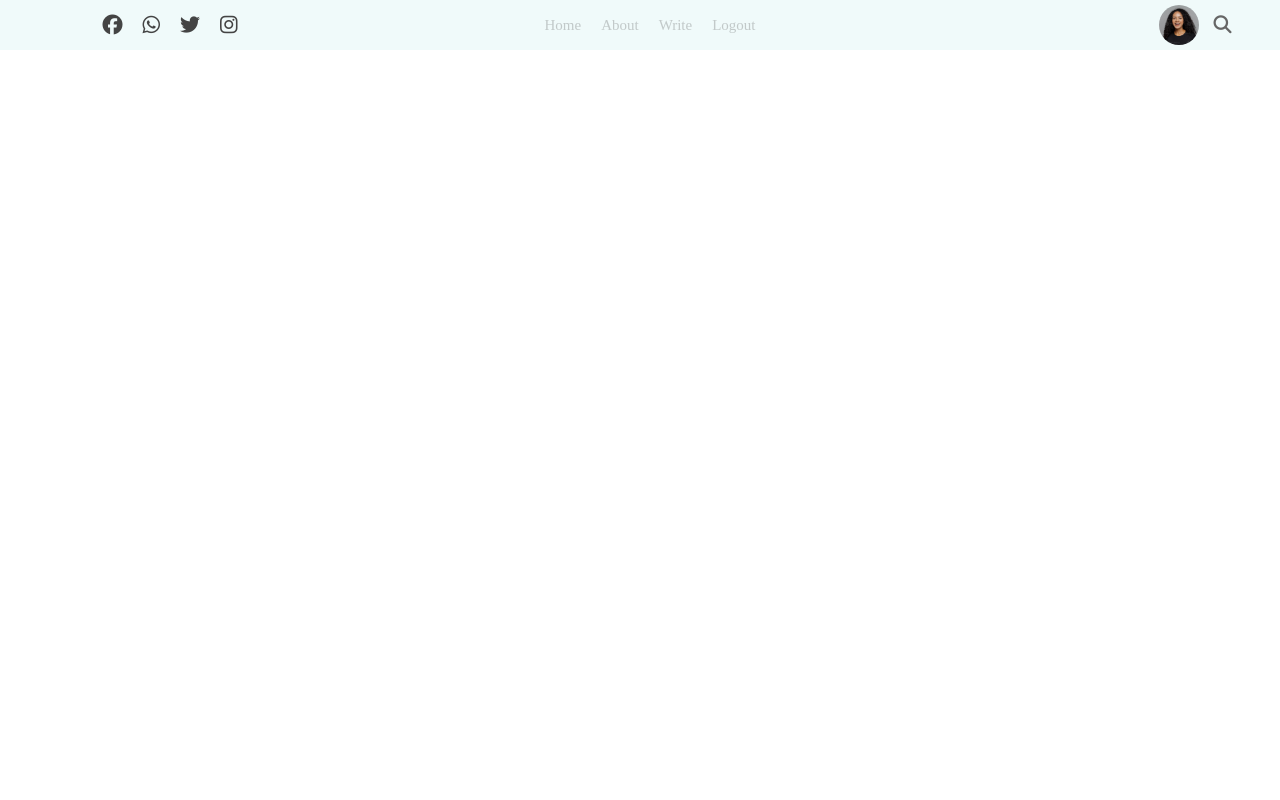
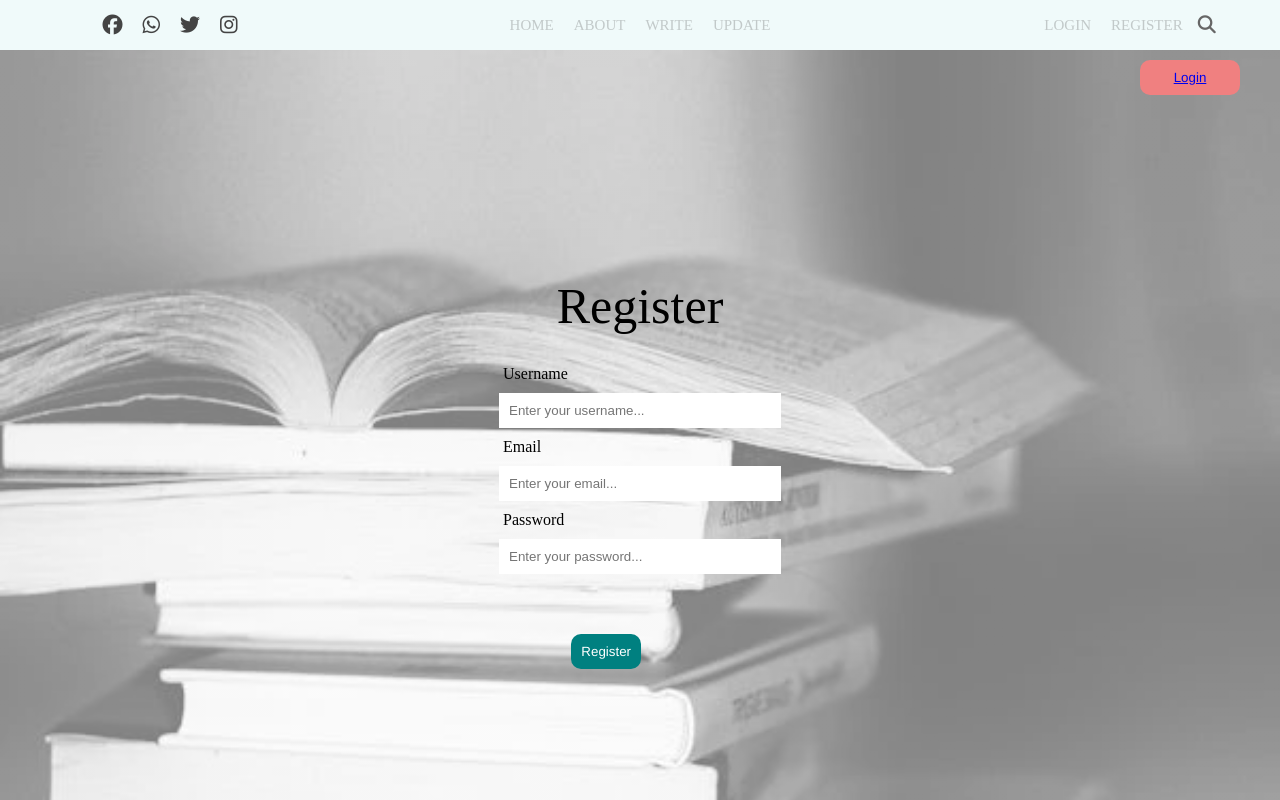
Before and after one commit to EngrHenry111/CapstoneProjectClient, a React (Vite) app: page /write in a window 1280 px wide. Built offline with nearby package versions, Linux system fonts and the light colour scheme.

Commit message:
connecting backend to front end

```diff
--- a/index.html
+++ b/index.html
@@ -12,6 +12,11 @@
         margin: 0;
         padding: 0;
       }
+
+      .link{
+        text-decoration: none;
+        color: inherit;
+      }
     </style>
   </head>
   <body>
--- a/package.json
+++ b/package.json
@@ -10,6 +10,7 @@
     "preview": "vite preview"
   },
   "dependencies": {
+    "axios": "^1.8.4",
     "react": "^19.0.0",
     "react-dom": "^19.0.0",
     "react-router-dom": "^6.30.0"
--- a/src/App.jsx
+++ b/src/App.jsx
@@ -1,6 +1,6 @@
 
 
-import { useState } from 'react'
+import { useState, useEffect } from 'react'
 import { Topbar } from './component/topbar/topbar'
 import {Home} from './pages/home/home'
 import { Single } from './pages/single/single'
@@ -8,16 +8,70 @@ import { Write } from './pages/write/write'
 import { Settings } from './pages/write/settings/settings'
 import { Login } from './pages/login/login'
 import { Register } from './pages/register/register'
+import { BrowserRouter as Router, Routes, Route, Link } from "react-router-dom";
+import { SinglePost } from './component/singlePost/singlePost'
+import { Post } from './component/post/post'
 
 
-function App() {
+
+  function App() {
+  //   const [user, setUser] = useState(null);
+  //   const navigate = useNavigate();
+
+  //   useEffect(() => {
+  //     // Check if user data exists in localStorage (or could be fetched from API)
+  //     const storedUser = JSON.parse(localStorage.getItem('user'));
+
+  //     if (storedUser) {
+  //       setUser(storedUser); // Set the user if found in localStorage
+  //     }
+  //   }, []);
+
+    // // Example for dynamic navigation
+    // const handleNavigate = () => {
+    //   if (user) {
+    //     navigate(`/upload/${user._id}`); // Navigate to dynamic user route
+    //   } else {
+    //     navigate('/login'); // If user is not logged in, redirect to login page
+    //   }
+    // };
+
+   const user =false;
+  return (
 
 
-  return (
-   <>
-    <Topbar/>
+    <Router>
+    <Topbar />
 
-  </>
+
+
+    <Routes>
+      <Route exact path="/" element={<Home />} />
+    </Routes>
+
+    <Routes>
+      <Route path="/register" element=
+      {user ? <Home/>:<Register />} />
+    </Routes>
+
+    <Routes>
+      <Route path="/login" element={ user? <Home/> :<Login />} />
+    </Routes>
+
+    <Routes>
+      <Route path="/write" element={user? <Write/>:<Register />} />
+    </Routes>
+
+    <Routes>
+      <Route path="/settings" element={user? <Settings/>:<Register />} />
+    </Routes>
+
+    <Routes>
+      <Route path="/post/:postId" element={<Single />} />
+    </Routes>
+
+
+  </Router>
   )
 }
 
--- a/src/component/header/header.css
+++ b/src/component/header/header.css
@@ -1,5 +1,6 @@
 .header{
     margin-top: 60px;
+    margin-left: 0px;
 
 }
 
@@ -25,8 +26,9 @@
 }
 
 .headerImg{
-    width: 100%;
+    width: 1100px;
     height: 450px;
     margin-top: 80px;
     object-fit: cover;
+    border-radius: 10px;
 }
--- a/src/component/topbar/topbar.jsx
+++ b/src/component/topbar/topbar.jsx
@@ -1,8 +1,11 @@
 import React from 'react'
 import  './topbar.css'
+import { Link } from 'react-router-dom';
 
 
 export const Topbar = () => {
+
+  const user = false;
   return (
     <div className='top'>
       <div className="top_l">
@@ -15,16 +18,55 @@ export const Topbar = () => {
 
       <div className="top_c">
         <ul className='topList'>
-          <li className='topListItem'>Home</li>
-          <li className='topListItem'>About</li>
-          <li className='topListItem'>Write</li>
-          <li className='topListItem'>Logout</li>
+
+          <li className='topListItem'>
+            <Link className='link' to='/'> HOME </Link>
+          </li>
+
+          <li className='topListItem'>
+              <Link className='link' to='/'> ABOUT </Link>
+              </li>
+
+          <li className='topListItem'>
+          <Link className='link' to='/write'> WRITE </Link>
+          </li>
+
+          <li className='topListItem'>
+          <Link className='link' to='/settings'> UPDATE </Link>
+          </li>
+
+
+          <li className='topListItem'>
+          {user && "LOGOUT"}
+          </li>
         </ul>
       </div>
 
       <div className="top_r">
-        <img className='topImage'
-        src="/images/image.jpg" alt="" />
+        {
+          user ? (
+            <img className='topImage'
+            src = "/images/image.jpg" alt="" />
+          ) :
+            (
+            <ul className='topList'>
+             <li className='topListItem'>
+              <Link className='link' to='/login'>
+              LOGIN
+              </Link>
+              </li>
+
+              <li className='topListItem'>
+              <Link className='link' to='/register'>
+              REGISTER
+              </Link>
+              </li>
+
+            </ul>
+
+          )
+        }
+
         <i  className="topSeachIcon  fa-solid fa-magnifying-glass"></i>
       </div>
     </div>
--- a/src/pages/login/login.jsx
+++ b/src/pages/login/login.jsx
@@ -1,6 +1,11 @@
+import { Link } from "react-router-dom"
 import "./login.css"
 
+
 export const Login = () => {
+
+
+
   return (
     <div className="login">
       <span className="loginTitle">Login</span>
@@ -14,7 +19,9 @@ export const Login = () => {
             <button className="loginButton">Login</button>
 
         </form>
-        <button className="registerButton">Register</button>
+        <button className="registerButton">
+        <Link className='link' to="/register"> Register</Link>
+        </button>
     </div>
   )
 }
--- a/src/pages/register/register.css
+++ b/src/pages/register/register.css
@@ -37,6 +37,7 @@
     position: relative;
     margin-right: 100px;
     cursor: pointer;
+
     background-color: teal;
     border: none;
     color: white;
@@ -48,8 +49,9 @@
 
 .registerLoginButton{
     position: absolute;
-    top: 90px;
-    right: 20px;
+    top: 60px;
+    right: 40px;
+    width: 100px;
     background-color: lightcoral;
     color: white;
     cursor: pointer;
--- a/src/pages/register/register.jsx
+++ b/src/pages/register/register.jsx
@@ -1,26 +1,218 @@
-import "./register.css"
+// import { Link } from "react-router-dom"
+// import "./register.css"
+// import axios from "axios";
+// import { useNavigate, useParams } from  "react-router-dom";
+// import { useState } from "react";
+
+// export const Register = () => {
+
+
+//   const handleSubmit = async (e) => {
+//     e.preventDefault();
+
+//     try {
+//       const response = await axios.post(
+//         "https://capstoneprojectserver-1.onrender.com/users/new-users",
+//         { userName, email, password }
+//       );
+
+//       const { message, token, user } = response.data;
+
+//       // Save to localStorage
+//       localStorage.setItem("token", token);
+//       localStorage.setItem("user", JSON.stringify(user));
+
+//       alert(message || "Signup successful!");
+//       setUserName("");
+//       setEmail("");
+//       setPassword("");
+
+//       // Redirect
+//       navigate(`/upload/${user._id}`); // You can also just use `/` if you don't need upload
+//     } catch (error) {
+//       console.error("Signup failed:", error);
+//       alert("Signup failed. Please try again.");
+//     }
+//   };
+
+// // const navigate = useNavigate();
+
+// // const [userName , setUserName] = useState("");
+// // const [email , setEmail] = useState("");
+// // const [password , setPassword] = useState("");
+
+// // const handleSubmit = (e) => {
+// //   e.preventDefault();
+
+// // axios
+// //     .post("https://capstoneprojectserver-1.onrender.com/users/new-users", {
+
+// //   userName,
+// //   email,
+// //   password,
+// // })
+
+// //   .then((response) => {
+// //     console.log(response.data.data)
+// //     alert(response.data.message);
+// //     setUserName("");
+// //     setEmail("");
+// //     setPassword("");
+// //     navigate(`/upload/${response.data.data}`);
+// //   })
+// //   .catch((error) => console.error(error));
+
+// }
+//   return (
+//     <div className="register">
+//       <span className="registerTitle">Register</span>
+//         <form onSubmit={handleSubmit}  className="registerForm">
+//             <label >Username</label>
+//             <input className="registerInput" type="text"
+
+//             placeholder="Enter your username........"
+//             value={userName}
+//             onChange={(e) => setUserName(e.target.value)}
+//             />
+
+
+
+//             <label >Email</label>
+//             <input className="registerInput" type="email"
+//             placeholder="Enter your email........"
+//             value={email}
+//             onChange={(e) => setEmail(e.target.value)}
+//             />
+
+//             <label >Password</label>
+//             <input className="registerInput" type="password"
+//             placeholder="Enter your password........"
+//             value={password}
+//             onChange={(e)=> setPassword(e.target.value)}
+//             />
+//             <div className="registerButtonContainer">
+//             <button className="registerButton"
+//             type="submit"
+//             >Register</button>
+//             </div>
+
+//         </form>
+//         <button className="registerLoginButton">
+//         <Link  to="/login">Login</Link>
+//         </button>
+//     </div>
+//   )
+// }
+
+
+
+import { Link, useNavigate } from "react-router-dom";
+import "./register.css";
+import axios from "axios";
+import { useState } from "react";
 
 export const Register = () => {
+ // const navigate = useNavigate(); //  Needed for redirection
+
+  //  State hooks to store form input values
+  const navigate = useNavigate();
+  const [userName, setUserName] = useState("");
+  const [email, setEmail] = useState("");
+  const [password, setPassword] = useState("");
+
+  //  Form submit handler
+  const handleSubmit = async (e) => {
+    e.preventDefault();
+
+    axios
+      .post( "https://capstoneprojectserver-1.onrender.com/users/new-users", {
+        userName,
+        email,
+        password,
+      })
+      .then((response) => {
+        console.log(response.data.data._id)
+        alert(response.data.message);
+        setUserName("");
+        setEmail("");
+        setPassword("");
+        navigate(`/post/${response.data.data._id}`);
+      })
+      .catch((error) => console.error(error));
+    };
+
+
   return (
     <div className="register">
       <span className="registerTitle">Register</span>
-        <form  className="registerForm">
-            <label >Username</label>
-            <input className="registerInput" type="text"
-            placeholder="Enter your username........" />
+      <form onSubmit={handleSubmit} className="registerForm">
+        <label>Username</label>
+        <input
+          className="registerInput"
+          type="text"
+          placeholder="Enter your username..."
+          value={userName}
+          onChange={(e) => setUserName(e.target.value)}
+        />
 
-            <label >Email</label>
-            <input className="registerInput" type="text"
-            placeholder="Enter your email........" />
+        <label>Email</label>
+        <input
+          className="registerInput"
+          type="email"
+          placeholder="Enter your email..."
+          value={email}
+          onChange={(e) => setEmail(e.target.value)}
+        />
 
-            <label >Password</label>
-            <input className="registerInput" type="text" placeholder="Enter your password........" />
-            <div className="registerButtonContainer">
-            <button className="registerButton">Register</button>
-            </div>
+        <label>Password</label>
+        <input
+          className="registerInput"
+          type="password"
+          placeholder="Enter your password..."
+          value={password}
+          onChange={(e) => setPassword(e.target.value)}
+        />
 
-        </form>
-        <button className="registerLoginButton">Login</button>
+        <div className="registerButtonContainer">
+          <button className="registerButton" type="submit">
+            Register
+          </button>
+        </div>
+      </form>
+
+      <button className="registerLoginButton">
+        <Link to="/login">Login</Link>
+      </button>
     </div>
-  )
-}
+  );
+};
+
+
+//  try {
+//       const response = await axios.post(
+//         "https://capstoneprojectserver-1.onrender.com/users/new-users",
+//         { userName,
+//           email,
+//           password }
+//       );
+
+//       const { message, token, user } = response.data;
+
+//       // Save auth info in localStorage
+//       localStorage.setItem("token", token);
+//       localStorage.setItem("user", JSON.stringify(user));
+
+//       alert(message || "Signup successful!");
+//       setUserName("");
+//       setEmail("");
+//       setPassword("");
+
+//       // Navigate to a protected or upload route
+//       navigate(`/upload/${user._id}`);
+//     } catch (error) {
+
+//       console.error("Signup failed:", error.response?.data || error.message);
+//     alert(error.response?.data?.message || "Signup failed. Please try again.");
+
+//       console.error("Signup failed:", error);
+//       //alert("Signup failed. Please try again.");
--- a/src/pages/write/write.css
+++ b/src/pages/write/write.css
@@ -21,6 +21,7 @@ img{
     margin-left: 150px;
     display: flex;
     align-items: center;
+    flex-direction: column;
 }
 .writeIcon{
     width: 25px;
@@ -32,6 +33,7 @@ img{
     justify-content: center;
     font-size: 22px;
     color: gray;
+    margin-left: 0px;
 
 }
 
@@ -40,6 +42,8 @@ img{
     border: none;
     padding: 20px;
     width: 70vw;
+    display: flex;
+    flex-direction: column;
 }
 
 .writeInput:focus{
--- a/src/pages/write/write.jsx
+++ b/src/pages/write/write.jsx
@@ -12,6 +12,12 @@ export const Write = () => {
                 <input type="file" id="fileInput" style={{display: "none"}}/>
                 <input type="text" placeholder="Title" className="writeInput"
                 autoFocus={true} />
+
+
+                <input type="text" placeholder="SubTitle" className="writeInput"
+                autoFocus={true} />
+
+
             </div>
 
             <div className="writeFormGroup">
```
Also changed, not shown: src/component/post/post.css (+5 -4 lines), 1 other file (tests, documents, lock files or other folders).
